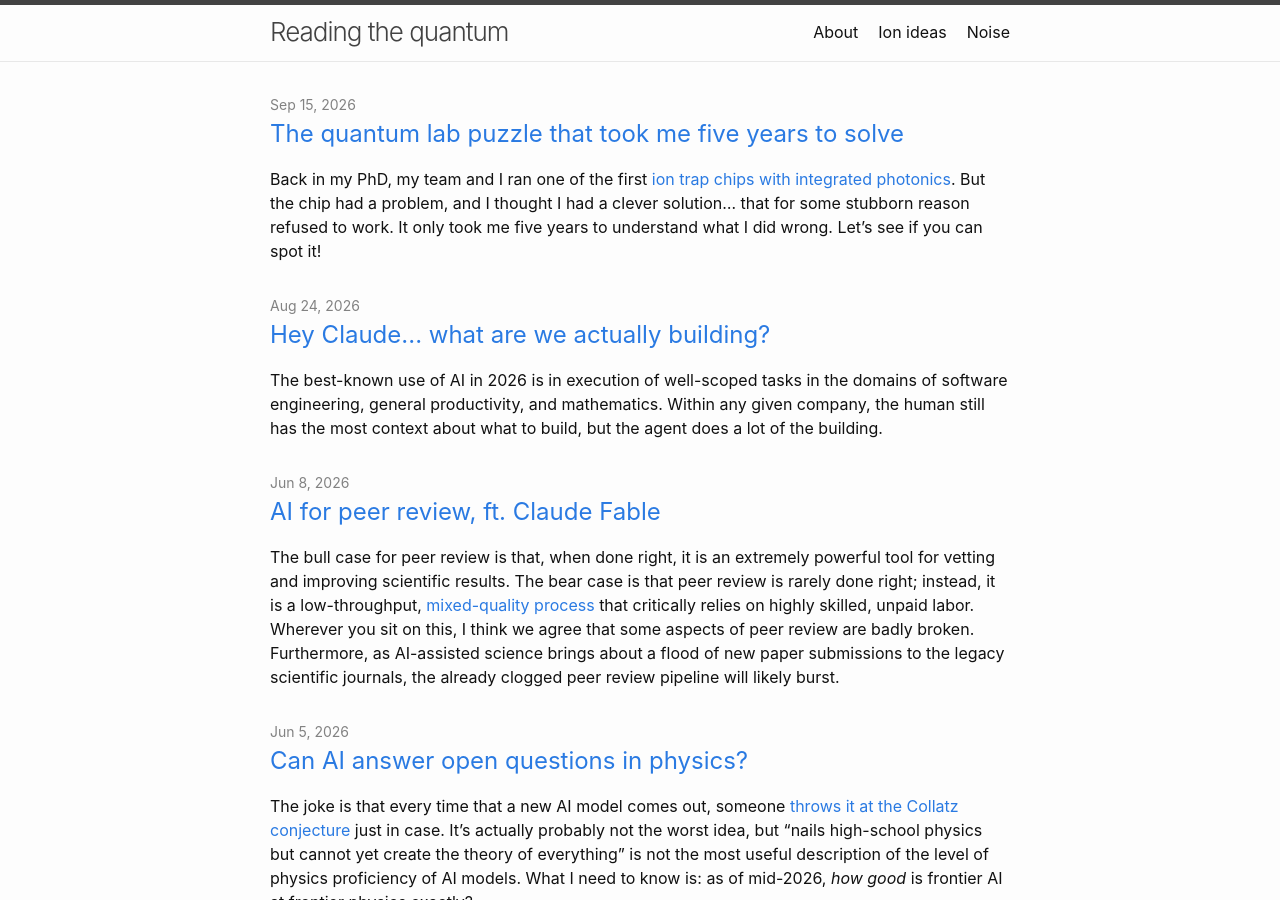
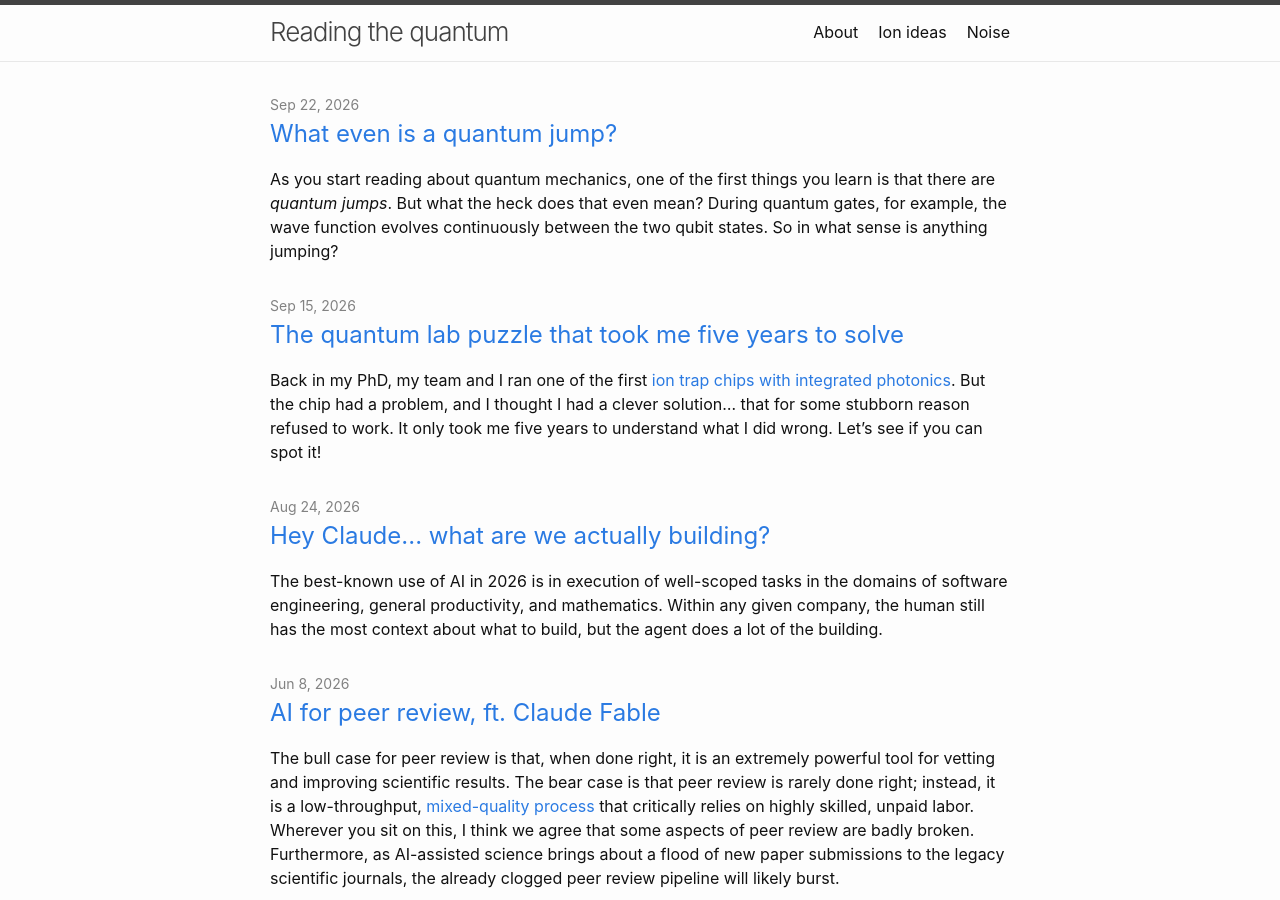
Before and after one commit to m-malinowski/m-malinowski.github.io, a Jekyll site: the page built from index.md, in a window 1280 px wide and 900 px high. Built offline with Jekyll 4.4.1, drawn with Linux system fonts in a browser that asks for light colours; some of the changed lines change nothing that is shown.

Commit message:
Publish quantum lab puzzle solution

````diff
--- a/_posts/2026-09-15-puzzle.md
+++ b/_posts/2026-09-15-puzzle.md
@@ -74,4 +74,4 @@
 
 However, the attempt didn't go as planned. **In experiment after experiment, I saw unwanted population transfer between the qubit states, much larger than I expected from the formula above**. Something else was moving the population around, and I couldn't figure out what (it wasn't the finite laser linewidth; I checked). Thus, I reluctantly abandoned the scheme in favor of more conventional duty cycle management.
 
-Can you figure out what went wrong? If you can, post your answer in the comments. Otherwise, stay tuned for the next post, where I'll reveal the answer.
+Can you figure out what went wrong? If you can, post your answer in the comments. The solution is now available in [What even is a quantum jump?]({% post_url 2026-09-22-quantum-jump %}).
--- /dev/null
+++ b/_posts/2026-09-22-quantum-jump.md
@@ -0,0 +1,244 @@
+---
+layout: post
+published: true
+title: "What even is a quantum jump?"
+---
+
+As you start reading about quantum mechanics, one of the first things you learn is that there are *quantum jumps*. But what the heck does that even mean? During quantum gates, for example, the wave function evolves continuously between the two qubit states. So in what sense is anything jumping?
+
+# Watching a quantum jump
+
+To understand quantum jumps, let's consider a three-level system; for concreteness, I will use a simplified version of the calcium ion from the previous post. The qubit states are $\lvert 0\rangle =$ D<sub>5/2</sub> and $\lvert 1\rangle =$ S<sub>1/2</sub>. We drive the transition between them with 729 nm light, and we measure the qubit by driving the S<sub>1/2</sub> ↔ P<sub>1/2</sub> transition with 397 nm light and collecting the fluorescence.
+
+<figure>
+  <img style="display: block; width: 100%; max-width: 560px; height: auto; margin: 0 auto;" src="{{ '/assets/images/posts/quantum-jump/three-level-system.svg' | relative_url }}" alt="Three calcium-ion levels: qubit state 0 is D5/2 and state 1 is S1/2. A 729 nm drive connects the qubit states. A 397 nm laser excites S1/2 to P1/2, which emits fluorescence on returning to S1/2. D5/2 decays slowly to S1/2 with a mean lifetime of about one second." width="640" height="440">
+</figure>
+
+If the ion is in $\lvert 1\rangle$, it scatters photons: it is *bright*. If it is in $\lvert 0\rangle$, the 397 nm light cannot excite it: it is *dark*. In the actual calcium ion, an 866 nm repumper keeps the fluorescence cycle running; I've left that extra level out of the diagram.
+
+Suppose we prepare the qubit in $\lvert 0\rangle$, turn off the 729 nm drive, and leave the fluorescence measurement on. The dark state then spontaneously decays back to $\lvert 1\rangle$, with a mean lifetime of [about a second](https://arxiv.org/abs/physics/0409038): a prototypical "quantum jump".
+
+Let's look for this "jump" in a simulation. First, I use [QuTiP's master-equation solver](https://qutip.readthedocs.io/en/stable/guide/dynamics/dynamics-master.html). For simplicity, I use a two-level system and represent detected fluorescence with the effective collapse operator
+
+$$
+C_{\mathrm{det}} = \sqrt{R_{\mathrm{det}}}\,\lvert 1\rangle\langle 1\rvert,
+\qquad R_{\mathrm{det}} = 10^4\,\mathrm{s}^{-1}.
+$$
+
+This represents a detected photon from the fluorescence cycle, which leaves the ion in $\lvert 1\rangle$. When the ion is bright, the detector counts at a mean rate of 10 kHz:
+
+```python
+import numpy as np
+import qutip as qt
+
+zero, one = qt.basis(2, 0), qt.basis(2, 1)  # D5/2, S1/2
+bright = one.proj()
+tau = 1.0             # mean D5/2 lifetime (s)
+R_det = 10_000.0      # 10 kHz count rate
+times = np.linspace(0, 5, 101)
+
+c_ops = [
+    np.sqrt(1 / tau) * one * zero.dag(),  # spontaneous D -> S decay
+    np.sqrt(R_det) * bright,             # effective detected fluorescence
+]
+H = 0 * bright  # no coherent evolution, only decay and fluorescence
+
+result = qt.mesolve(
+    H, zero, times, c_ops, e_ops=[R_det * bright],
+    options={"method": "diag"},
+)
+mean_rate = result.expect[0]
+```
+
+What we see is that the mean count rate rises smoothly toward 10 kHz, following an exponential: **but where is my jump?**
+
+<figure>
+  <img style="display: block; width: 100%; max-width: 620px; height: auto; margin: 0 auto;" src="{{ '/assets/images/posts/quantum-jump/mean-fluorescence.svg' | relative_url }}" alt="The master-equation mean detected count rate rises smoothly from zero toward 10 kHz, with a one-second exponential time constant. This is the average over repeated experiments." width="620" height="370" loading="lazy">
+</figure>
+
+The simulation above doesn't show jumps because the master-equation solver evolves the average state over many repetitions. To simulate individual experiments, we can use [QuTiP's probabilistic quantum-trajectory solver](https://qutip.readthedocs.io/en/stable/guide/dynamics/dynamics-monte.html) to sample sequences of decay and fluorescence events:
+
+```python
+bin_width = 0.05  # count photons in 50 ms bins
+edges = np.linspace(0, 5, 101)
+shots = qt.mcsolve(
+    H, zero, edges, c_ops, ntraj=9, seeds=20260916,
+    options={"progress_bar": "", "store_states": False, "method": "diag",
+             "norm_t_tol": 1e-12, "norm_tol": 1e-6, "norm_steps": 100},
+)
+
+rates = []
+for jump_times, channels in zip(shots.col_times, shots.col_which):
+    detected = np.asarray(jump_times)[np.asarray(channels) == 1]
+    counts, _ = np.histogram(detected, bins=edges)
+    rates.append(counts / bin_width)
+```
+
+Here is what it gives:
+
+<figure>
+  <img style="display: block; width: 100%; height: auto;" src="{{ '/assets/images/posts/quantum-jump/nine-quantum-jumps.svg' | relative_url }}" alt="Nine simulated photon-count records. Each begins dark, then starts fluorescing at a different random time, with detected counts fluctuating around 10 kHz. Time runs from zero to five seconds in every panel." width="720" height="550" loading="lazy">
+</figure>
+
+What we find is that, in any individual experiment, the detector stays dark until the ion decays, at which point it abruptly starts counting at a constant mean rate of 10 kHz. The photon arrivals still fluctuate, but the signal switches from dark to bright rather than gradually increasing. **This is the quantum jump we were looking for!**
+
+# The paradox
+
+So the question remains: how do we get the population into $\lvert 0\rangle$ in the first place?
+
+You might think that, starting in $\lvert 1\rangle$, this requires the capacity to do an X gate on the qubit transition. **But this is wrong!**
+
+It turns out that, in contrast to quantum gates, **you can leave the qubit laser on continuously and see quantum jumps over a surprisingly broad range of powers and frequencies.** This helps explain why directly driven quantum jumps [were observed](https://doi.org/10.1103/PhysRevLett.57.1699) in trapped-ion systems almost a decade before [the first trapped-ion quantum logic gates](https://doi.org/10.1103/PhysRevLett.75.4714).
+
+Why is that? What makes the qubit laser so effective?
+
+# The solution
+
+It turns out that the physics is more nuanced than "one laser excites and another laser measures". The sheer presence of the measurement laser, applied simultaneously with the qubit laser, changes how quickly population moves between the qubit states. The measurement laser can suppress or enhance transfer through what's known as **the quantum Zeno and anti-Zeno effects**.
+
+First, we can see this directly in a simulation of a three-level system, again using <sup>40</sup>Ca<sup>+</sup> and the same 729 nm Rabi frequency as the last post. Here the 397 nm laser is resonant, and I approximate S–P as a closed fluorescence cycle, omitting Zeeman sublevels and the repumper. The P-state decay rate uses its [measured lifetime](https://doi.org/10.1103/PhysRevLett.115.143003):
+
+```python
+D, S, P = [qt.basis(3, i) for i in range(3)]
+Omega = 2 * np.pi * 162_806  # fitted value, approximately 2π × 163 kHz
+Gamma = 1 / 6.904e-9         # P-state decay rate (1/s)
+tau_D = 1.168               # D-state lifetime (s)
+
+def population(detuning_hz, Omega_397, times):
+    H = (-2 * np.pi * detuning_hz * D.proj()
+         + Omega / 2 * (S * D.dag() + D * S.dag())
+         + Omega_397 / 2 * (S * P.dag() + P * S.dag()))
+    c_ops = [np.sqrt(Gamma) * S * P.dag(),
+             np.sqrt(1 / tau_D) * S * D.dag()]
+    result = qt.mesolve(
+        H, S, times, c_ops, e_ops=[D.proj()],
+        options={"method": "diag", "normalize_output": False},
+    )
+    return result.expect[0]
+
+times = [np.linspace(0, 3.1e-6, 801), np.linspace(0, 80e-6, 8001)]
+detunings = [0, 1e6]  # on resonance and 1 MHz detuning
+```
+
+First, as a sanity check, let's see what happens when the measurement beam is off, setting $\Omega_{397}=0$:
+
+```python
+without_measurement = [population(d, 0, t) for d, t in zip(detunings, times)]
+```
+
+On resonance, a π pulse transfers almost all the population to D. At 1 MHz detuning, the population oscillates but never exceeds about **2.6%**, as expected from the coherent two-level formula:
+
+$$
+p_D(t)=\frac{\Omega^2}{\Omega^2+\Delta^2}\,
+\sin^2\!\left(\frac{t}{2}\sqrt{\Omega^2+\Delta^2}\right).
+$$
+
+Here $\Omega$ and $\Delta$ are the Rabi frequency and detuning in radians per second. With $\Omega/(2\pi)\approx163$ kHz and $\Delta/(2\pi)=1$ MHz, the maximum is
+
+$$
+p_{D,\max}=\frac{\Omega^2}{\Omega^2+\Delta^2}
+\approx 0.026 = 2.6\%.
+$$
+
+<figure>
+  <img style="display: block; width: 100%; max-width: 720px; height: auto; margin: 0 auto;" src="{{ '/assets/images/posts/quantum-jump/solution-measurement-off.svg' | relative_url }}" alt="With 397 nm off, two panels show D-state population for resonant and 1 MHz detuned 729 nm driving. The resonant pulse transfers nearly all population in about 3.07 microseconds; the detuned population remains below 2.6 percent over 80 microseconds." width="720" height="390" loading="lazy">
+</figure>
+
+Now add the measurement beam (here I use $\Omega_{397}=\Gamma/2$ as a reference power):
+
+```python
+with_measurement = [population(d, Gamma / 2, t)
+                    for d, t in zip(detunings, times)]
+```
+
+The orange curves in the plot below show what happens when both beams are turned on simultaneously:
+
+<figure>
+  <img style="display: block; width: 100%; max-width: 720px; height: auto; margin: 0 auto;" src="{{ '/assets/images/posts/quantum-jump/solution-measurement-on.svg' | relative_url }}" alt="Matched full three-level simulations with 397 nm off in blue and on in orange. Measurement light suppresses the initial resonant Rabi flop to about 5.5 percent at the pi-pulse time and enhances the 1 MHz detuned population to about 39 percent after 80 microseconds." width="720" height="390" loading="lazy">
+</figure>
+
+On resonance, the measurement beam suppresses the initial transfer: at the usual π-pulse time, only about 5% of the population is in D. Off resonance, it does the opposite: the D population reaches about **40% after 80 µs**, far above the coherent bound of 2.6%.
+
+## The physics
+
+What causes this physically? The simplest toy model is a continuously driven two-level system, where Rabi oscillations are interleaved with repeated ideal S/D measurements, averaging over both outcomes:
+
+```python
+Delta = 2 * np.pi * 1e6     # set this to zero to model on resonance
+dt = 0.1e-6                # ideal state measurement every 0.1 microseconds
+frequency = np.sqrt(Omega**2 + Delta**2)
+p_step = (Omega / frequency)**2 * np.sin(frequency * dt / 2)**2
+
+p_D = 0.0                  # start in S
+probabilities = [p_D]
+for _ in range(800):
+    p_D = (1 - p_D) * p_step + p_D * (1 - p_step)
+    probabilities.append(p_D)
+```
+
+<figure>
+  <img style="display: block; width: 100%; max-width: 720px; height: auto; margin: 0 auto;" src="{{ '/assets/images/posts/quantum-jump/zeno-ideal-checks.svg' | relative_url }}" alt="Two-state ensemble populations without measurement and with ideal S/D measurements every 0.1 microseconds. Measurements suppress resonant transfer to about 7.4 percent at the pi-pulse time and enhance the 1 MHz detuned population to about 49 percent after 80 microseconds." width="720" height="390" loading="lazy">
+</figure>
+
+On resonance, this is the familiar **quantum Zeno effect**. In each short interval, the ion develops only a small probability of being in D. A measurement therefore usually finds it still in S, putting it back at the starting point. Repeating these checks interrupts the coherent buildup needed to complete a Rabi flop.
+
+Off resonance, the effect is less familiar. Without measurement, the excitation amplitudes coherently cancel over time, resulting in low population transfer. The measurements interrupt the cancellation and allow population to build up. This is **anti-Zeno enhancement**. It is not unlimited: sufficiently rapid measurements eventually suppress transfer here too.
+
+One way to test this interpretation is to replace the repeated measurements with **repeated random phase updates**. Here is what it looks like on the Bloch sphere at **1 MHz detuning**. A perfectly coherent laser phase keeps the state on a small orbit near S. Random phase updates change the rotation axis, allowing the state to move much further from S.
+
+The two toy models agree on the average populations, but the single phase history on the right is not a photon-conditioned quantum trajectory.
+
+<figure>
+  <picture>
+    <source media="(prefers-reduced-motion: reduce)" srcset="{{ '/assets/images/posts/quantum-jump/bloch-phase-comparison.png' | relative_url }}">
+    <img style="display: block; width: 100%; max-width: 960px; height: auto; margin: 0 auto;" src="{{ '/assets/images/posts/quantum-jump/bloch-phase-comparison.gif' | relative_url }}" alt="Animated Bloch spheres at 1 MHz detuning: a fixed laser phase keeps the state near S, while random phase updates every 0.1 microseconds let it move farther away. The right sphere follows one pure-state phase history; the orange population curve is the ensemble average, not a fluorescence record." width="960" height="820" loading="lazy">
+  </picture>
+</figure>
+
+This is a fancy way of saying something familiar: for a quantum gate, we want a narrow linewidth and a stable phase throughout the pulse. However, if we only want off-resonant population transfer, a broader, always-on drive can help, with coherent Rabi oscillations giving way to **rate equations**. The twist in our setting is that the measurement itself broadens the transition, even if the laser linewidth is very low.
+
+## Answering the original puzzle
+
+*Special thanks to Tyler Sutherland for helping me piece this together.*
+
+In the [previous post]({% post_url 2026-09-15-puzzle %}), I asked: how far do I have to detune the 729 nm beam to keep the D-state excitation probability below $10^{-5}$? For a perfectly coherent drive, the maximum population is
+
+$$
+p_{D,\max}=\frac{\Omega^2}{\Omega^2+\Delta^2}.
+$$
+
+With $\Omega/(2\pi)\approx163$ kHz, that gave an answer of **about 51.5 MHz**, regardless of pulse duration. So why was this not what I observed experimentally?
+
+The answer: the always-on qubit laser is also necessarily on during dissipative operations, such as measurement or cooling. The scattering during those operations enhances the probability of a D-state excitation through the anti-Zeno effect.
+
+Let's ballpark this quantitatively. In the limit of weak, fast fluorescence, we can [eliminate the short-lived P state](https://doi.org/10.1103/PhysRevA.85.032111) and describe its effect as loss of S–D coherence. If the bright ion emits at rate $R$, this gives
+
+$$
+\gamma_\phi=\frac{R}{2},
+\qquad
+B=\frac{\gamma_\phi}{\pi}=\frac{R}{2\pi}.
+$$
+
+Here $\gamma_\phi$ is the coherence-decay rate, and $B$ is the equivalent Lorentzian full width at half maximum in Hz. The rate $R$ counts all emitted photons while the ion is bright, including the ones we do not detect. For <sup>40</sup>Ca<sup>+</sup> at the 397 nm reference power above, $\Omega_{397}=\Gamma/2$, we find an **effective linewidth of 3.8 MHz due to measurement**, over one million times larger than the natural linewidth of the qubit transition! At this power, the linewidth analogy gives the far-detuned excitation rate; it is not an exact description of the full three-level system near resonance.
+
+Using the [standard rate-equation approximation](https://arxiv.org/pdf/1401.7260#page=5) (Eq. 8), assuming $\gamma_\phi\gg\Omega$ and neglecting D-state decay, the stimulated transition rate in this effective two-level model is
+
+$$
+W(\Delta)=\frac{\Omega^2\gamma_\phi}{2(\Delta^2+\gamma_\phi^2)}.
+$$
+
+Starting in S, far from resonance ($\lvert\Delta\rvert\gg\gamma_\phi,\Omega$), the population after the initial coherence transient and before appreciable transfer ($Wt\ll1$) or D-state decay ($t\ll\tau_D$) is approximately
+
+$$
+p_D(t)\simeq Wt \simeq\frac{Rt}{4}\left(\frac{\Omega}{\Delta}\right)^2.
+$$
+
+The important change is the factor of **time**. The coherent excitation stays bounded; during scattering, small amounts of unwanted population can keep accumulating. For example, at $t=1\,\mathrm{ms}$, we find:
+
+<figure>
+  <img style="display: block; width: 100%; max-width: 720px; height: auto; margin: 0 auto;" src="{{ '/assets/images/posts/quantum-jump/detuning-budget-1ms-tail.svg' | relative_url }}" alt="D-state excitation versus 729 nm detuning. The coherent bound with 397 nm off is blue; the full three-level population after 1 ms with 397 nm on is orange; the linewidth estimate is dashed purple. Reaching the same target of 10 to the minus 5 requires about 51.5 MHz for the coherent bound and 4.0 GHz with measurement light." width="720" height="480" loading="lazy">
+</figure>
+
+We're now in a position to answer the puzzle. Previously, we thought that detuning the 729 nm laser by 51.5 MHz would keep the D-state excitation probability below $10^{-5}$, but it doesn't when the measurement beam is also on. Instead, we have to account for the total duration of the relevant measurement and cooling steps, using the formula above. For a 1 ms measurement at the reference power in this model, we require about **4.0 GHz detuning**, roughly 80 times the first answer.
+
+That was the missing piece. Keeping the power constant solved the charging problem, but the light that measured and cooled the ion also removed the protection I thought detuning would provide. No free lunch, I guess!
````
Also changed, not shown: assets/images/posts/quantum-jump/bloch-phase-comparison.png (added), assets/images/posts/quantum-jump/detuning-budget-1ms-tail.svg (added), assets/images/posts/quantum-jump/mean-fluorescence.svg (added), assets/images/posts/quantum-jump/nine-quantum-jumps.svg (added), assets/images/posts/quantum-jump/solution-measurement-off.svg (added), assets/images/posts/quantum-jump/solution-measurement-on.svg (added), assets/images/posts/quantum-jump/three-level-system.svg (added), assets/images/posts/quantum-jump/zeno-ideal-checks.svg (added), 1 other file.
